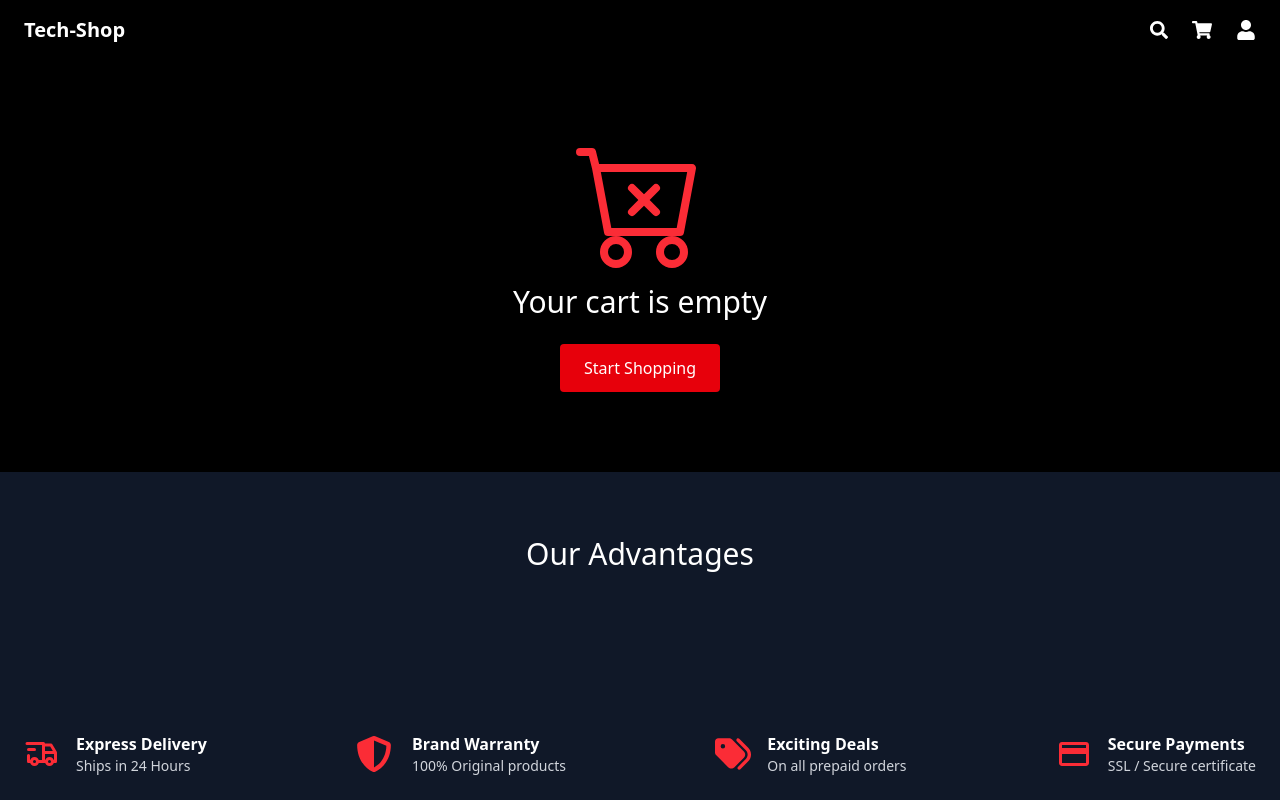
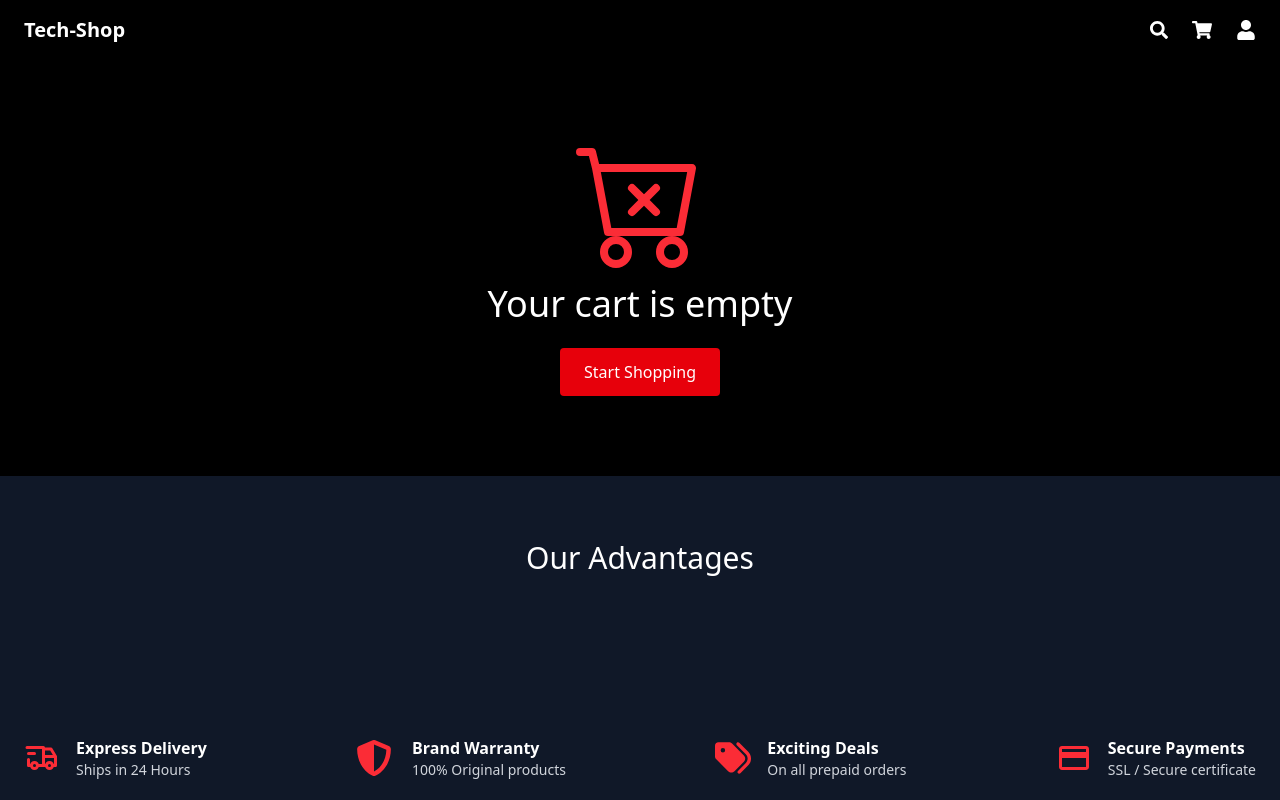
Before and after one commit to Pranathireviri/Tech-Shop-Project-React-, a React (Vite) app in the folder my-tech/: page /cart in a window 1280 px wide. Shown: the top 800 px of the page. Built offline with nearby package versions, Linux system fonts and the light colour scheme.

Commit message:
Commit 10 Here I ma change the text size

```diff
--- a/my-tech/src/pages/Cart.jsx
+++ b/my-tech/src/pages/Cart.jsx
@@ -22,7 +22,7 @@ export default function Cart() {
     return (
       <div className="flex flex-col items-center p-20 text-white">
         <BsCartX className="text-red-500 text-9xl" />
-        <p className="text-3xl mt-4">Your cart is empty</p>
+        <p className="text-4xl mt-4">Your cart is empty</p>
         <button
           onClick={() => navigate("/")}
           className="mt-6 bg-red-600 px-6 py-3 rounded"
```
